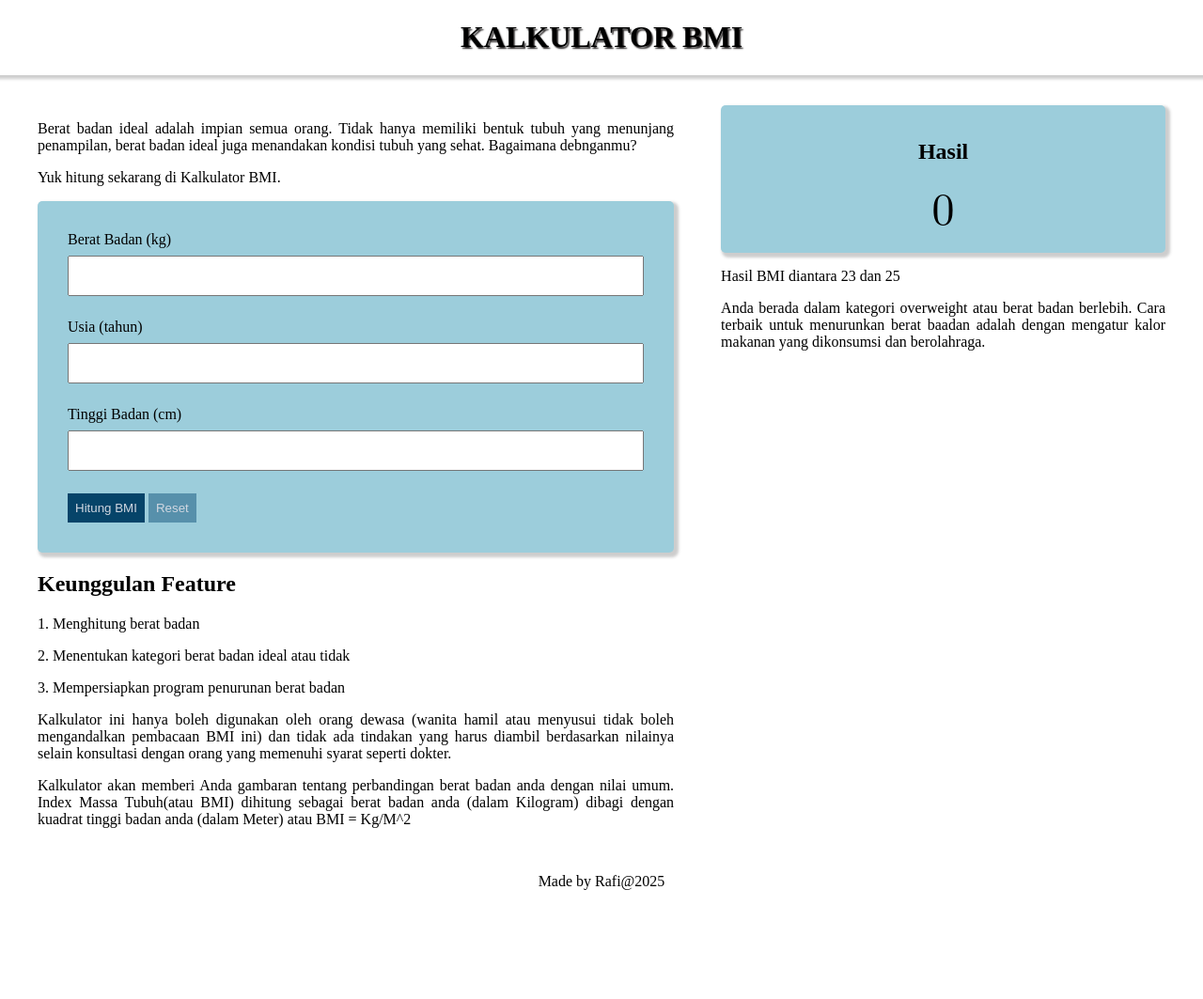
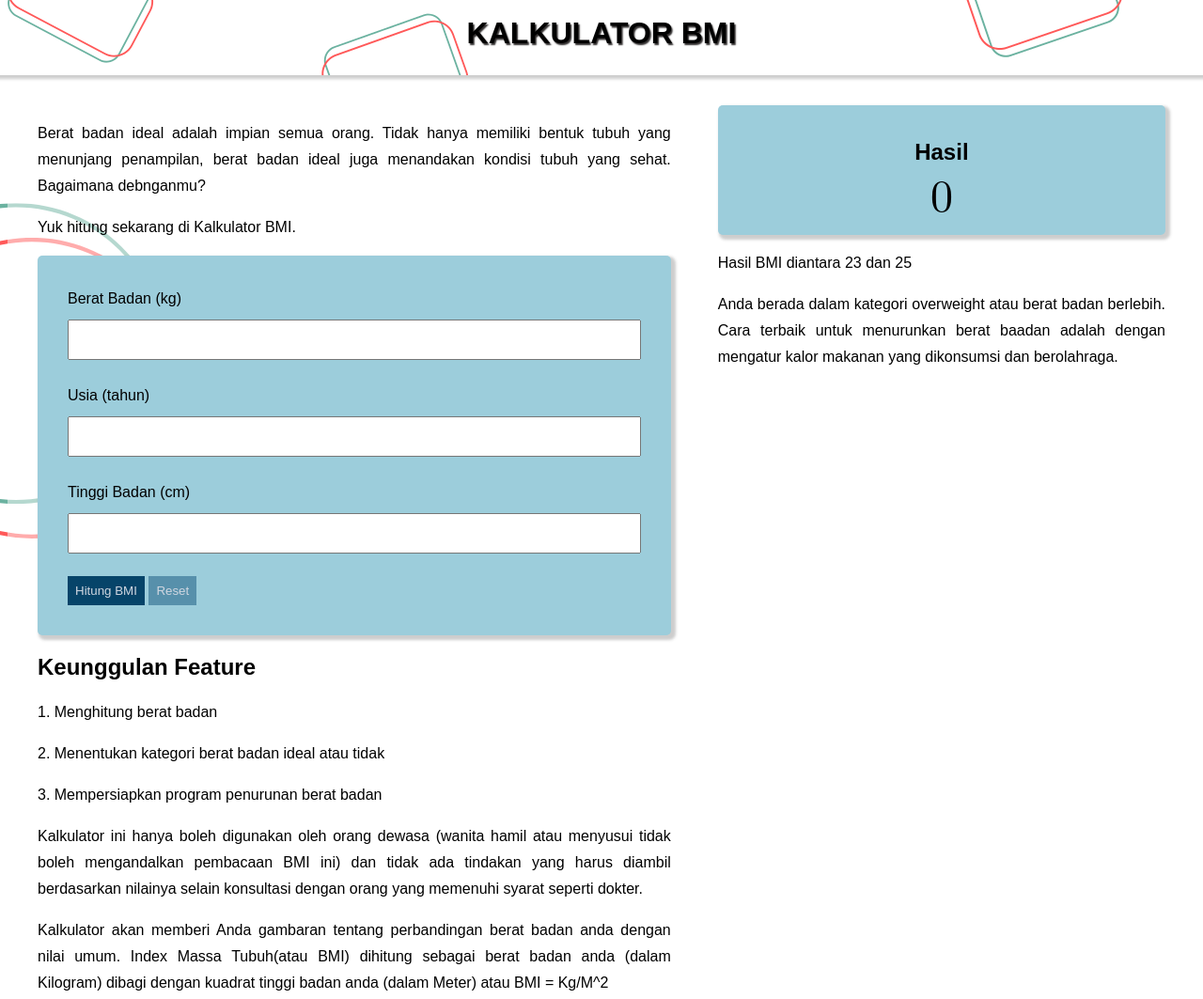
Before and after one commit to revou-fundamental-course/20-jan-25-rachmandarafi, a plain HTML site: page index.html in a window 1280 px wide. Shown: the top 1063 px of the page at 94% size. Before the commit the page ends 955 px from the top, so only its background shows below. Drawn offline with Linux system fonts and the light colour scheme.

Commit message:
update background

```diff
--- a/css/style.css
+++ b/css/style.css
@@ -1,4 +1,12 @@
 /* Ini File CSS */
+
+body {
+    font: 16px/28px arial, sans-serif;
+    background-color: #eaeaea;
+    background-image: url(../img/background.png);
+    height: 1050px;
+    margin-top: 80px;
+}
 
 main {
     display: flex;
@@ -15,13 +23,14 @@ main {
     height: 80px;
     box-shadow: 0 0 3px 4px #4444;
     background-color: white;
+    background-image: url(../img/topbar.png);
 }
 
 .container {
     width: fit-content;
     margin: auto;
     margin-top: 80px;
-    background-blend-mode: color-burn;
+    background-color: rgba(255, 255, 255, 0.5);
 }
 
 footer {
```
Also changed, not shown: img/background.png (added), img/topbar.png (added).
